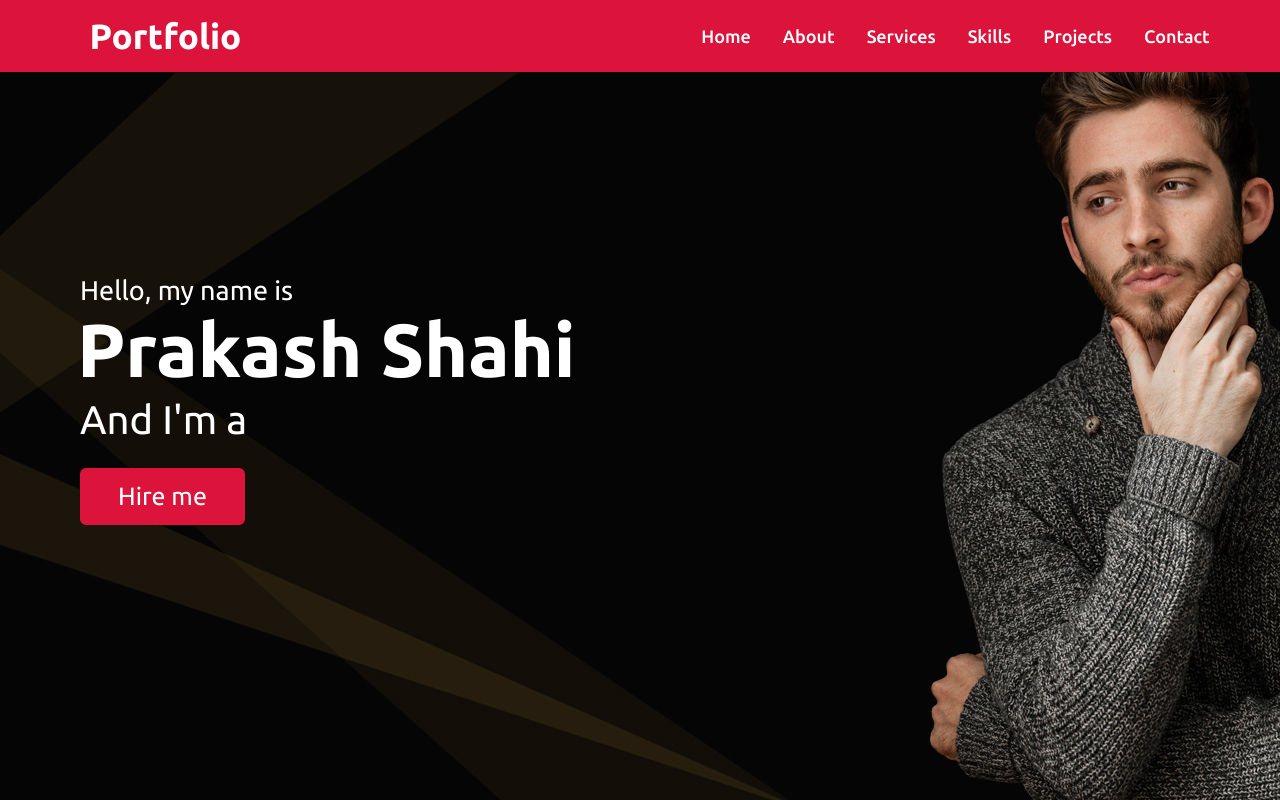
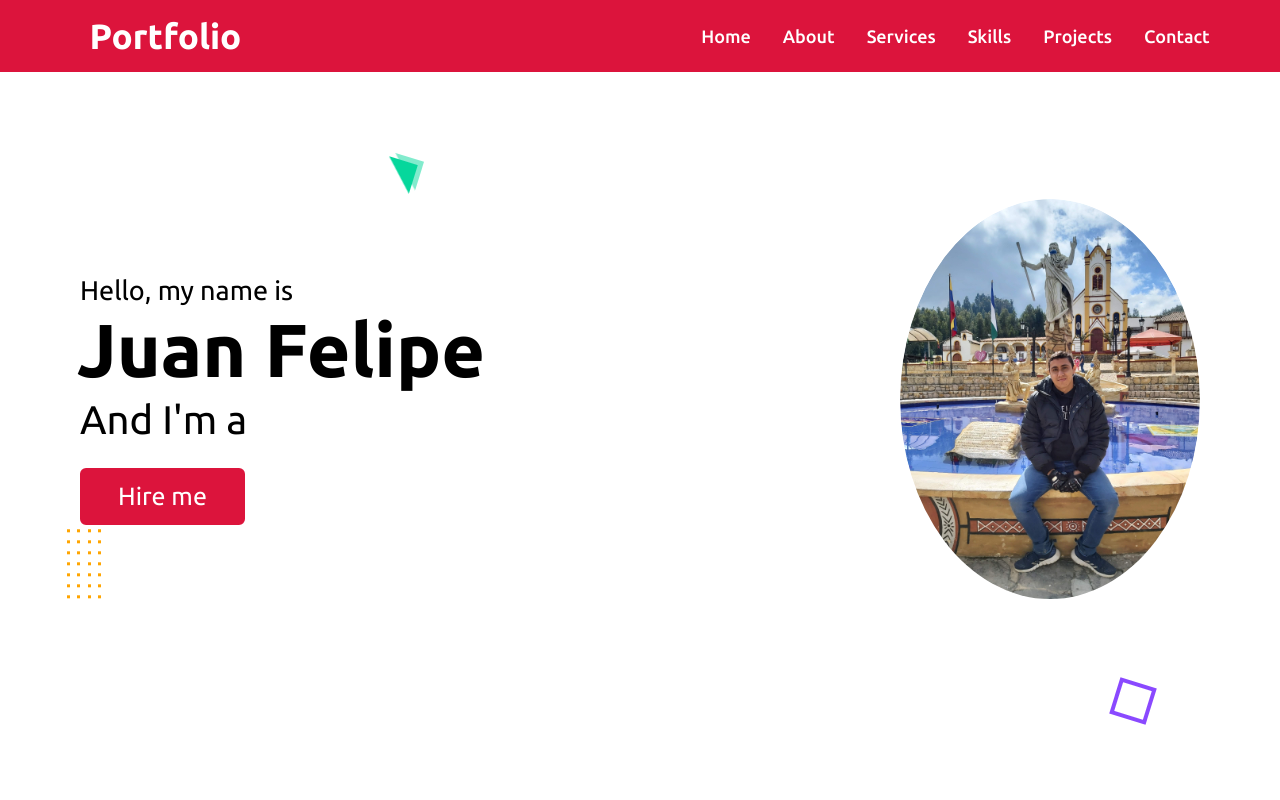
Before and after one commit to Juanfe98/portfolio, a React (Create React App) app: page / in a window 1280 px wide. Built offline with nearby package versions, Linux system fonts and the light colour scheme.

Commit message:
change css filenames for components

```diff
--- /dev/null
+++ b/src/components/Home/Effects/Effects.js
@@ -0,0 +1,19 @@
+import React from "react";
+import "./effects.css";
+
+export function Effects() {
+  const effect2Quantity = (quantity) => {
+    let divs = [];
+    for (let i = 1; i <= quantity; i++) {
+      divs = [...divs, <div key={i}></div>];
+    }
+    return divs;
+  };
+  return (
+    <div className="effect-wrap">
+      <div className="effect effect-1"></div>
+      <div className="effect effect-2">{effect2Quantity(28)}</div>
+      <div className="effect effect-3"></div>
+    </div>
+  );
+}
--- /dev/null
+++ b/src/components/Home/Effects/effects.css
@@ -0,0 +1,67 @@
+.effect-wrap .effect {
+  position: absolute;
+  z-index: 10;
+}
+
+.effect-1 {
+  width: 30px;
+  height: 30px;
+  border: 4px solid #8a49ff;
+  right: 10%;
+  bottom: 10%;
+  animation: spin 10s linear infinite;
+}
+
+.effect-2 {
+  display: flex;
+  flex-wrap: wrap;
+  justify-content: space-between;
+  left: 5%;
+  bottom: 25%;
+  width: 40px;
+  animation: top-bounce 3s ease-in-out infinite;
+}
+
+.effect-2 div {
+  width: 3px;
+  height: 3px;
+  background-color: orange;
+  margin: 0 3px 8px;
+}
+
+.effect-3 {
+  border-top: 30px solid transparent;
+  border-left: 30px solid #06d79c;
+  left: 30%;
+  top: 20%;
+  animation: spin 10s linear infinite;
+}
+
+.effect-3:before {
+  content: "";
+  border-top: 30px solid transparent;
+  border-left: 30px solid #06d79c;
+  position: absolute;
+  left: -35px;
+  top: -25px;
+  opacity: 0.5;
+}
+
+@keyframes spin {
+  0% {
+    transform: rotate(0deg);
+  }
+  100% {
+    transform: rotate(360deg);
+  }
+}
+
+@keyframes top-bounce {
+  0%,
+  100% {
+    transform: translateY(0);
+  }
+  50% {
+    transform: translateY(25px);
+  }
+}
--- a/src/components/Home/Home.js
+++ b/src/components/Home/Home.js
@@ -1,19 +1,27 @@
 import React from "react";
-import "./styles.css";
+import { Effects } from "./Effects/Effects";
+import "./home.css";
+import profile from "../../assets/home_img.jpg";
 
 export function Home() {
   return (
+    <>
+      <Effects />
       <section className="home" id="home">
         <div className="maxWidth">
           <div className="home-content">
             <div className="text-1">Hello, my name is</div>
-          <div className="text-2">Prakash Shahi</div>
+            <div className="text-2">Juan Felipe</div>
             <div className="text-3">
               And I'm a <span className="typing"></span>
             </div>
             <a href="#">Hire me</a>
           </div>
+          <div className="image-wrapper">
+            <img src={profile} alt="Profile" />
+          </div>
         </div>
       </section>
+    </>
   );
 }
--- a/src/components/Home/styles.css
+++ b/src/components/Home/home.css
@@ -6,9 +6,8 @@
 /* home section styling */
 .home {
   display: flex;
-  background: url("../../assets/banner.jpg") no-repeat center;
   height: 100vh;
-  color: #ffffff;
+  color: #000000;
   min-height: 500px;
   background-size: cover;
   background-attachment: fixed;
@@ -17,6 +16,8 @@
 .home .maxWidth {
   width: 100%;
   display: flex;
+  justify-content: space-between;
+  align-items: center;
 }
 .home .maxWidth .row {
   margin-right: 0;
@@ -53,3 +54,14 @@
   color: crimson;
   background: none;
 }
+
+.image-wrapper {
+  width: 300px;
+  border-radius: 50%;
+  overflow: hidden;
+}
+
+.image-wrapper img {
+  max-width: 100%;
+  border-radius: 50%;
+}
```
Also changed, not shown: src/assets/home_img.jpg (added). Lines whose indentation alone changed are shown as unchanged.
